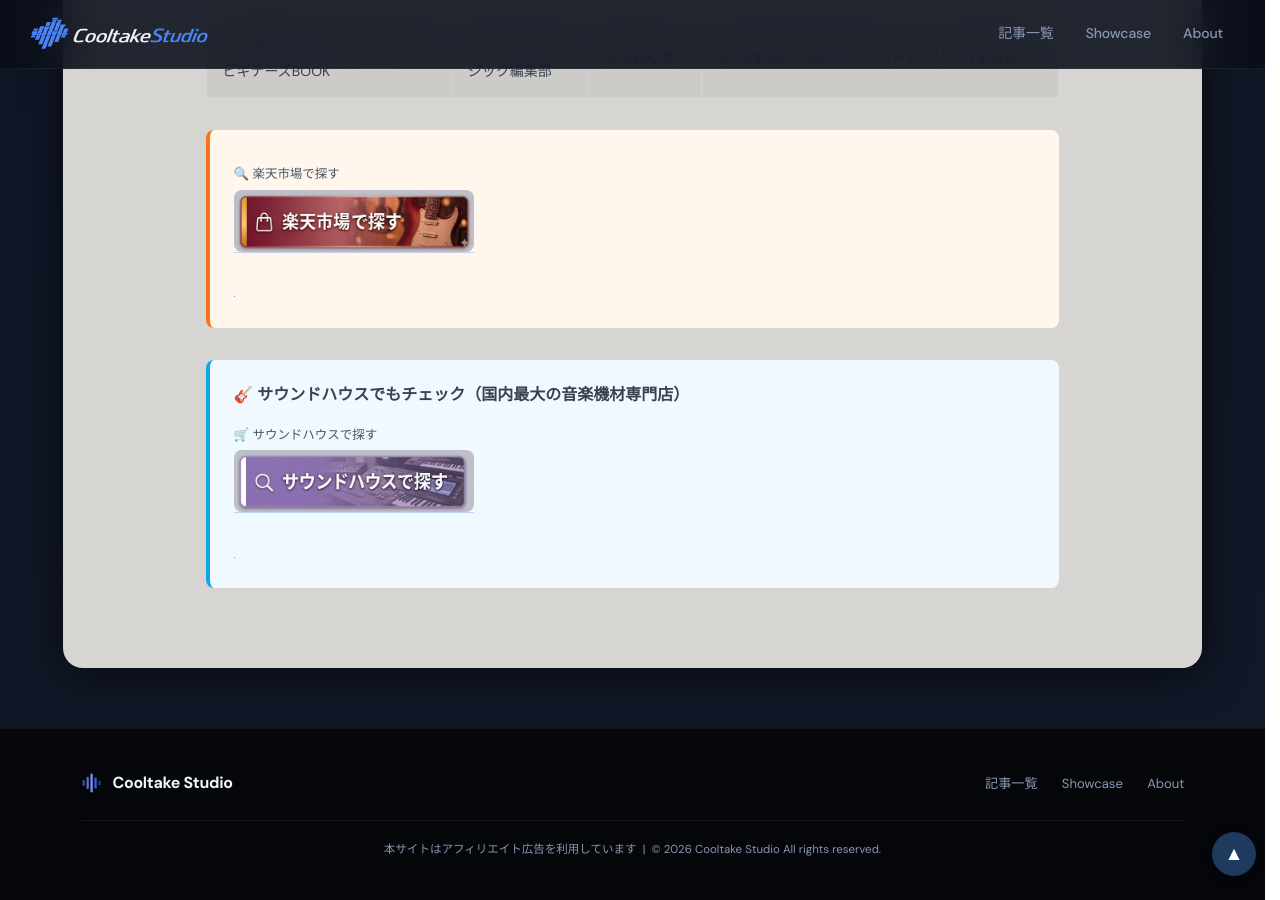
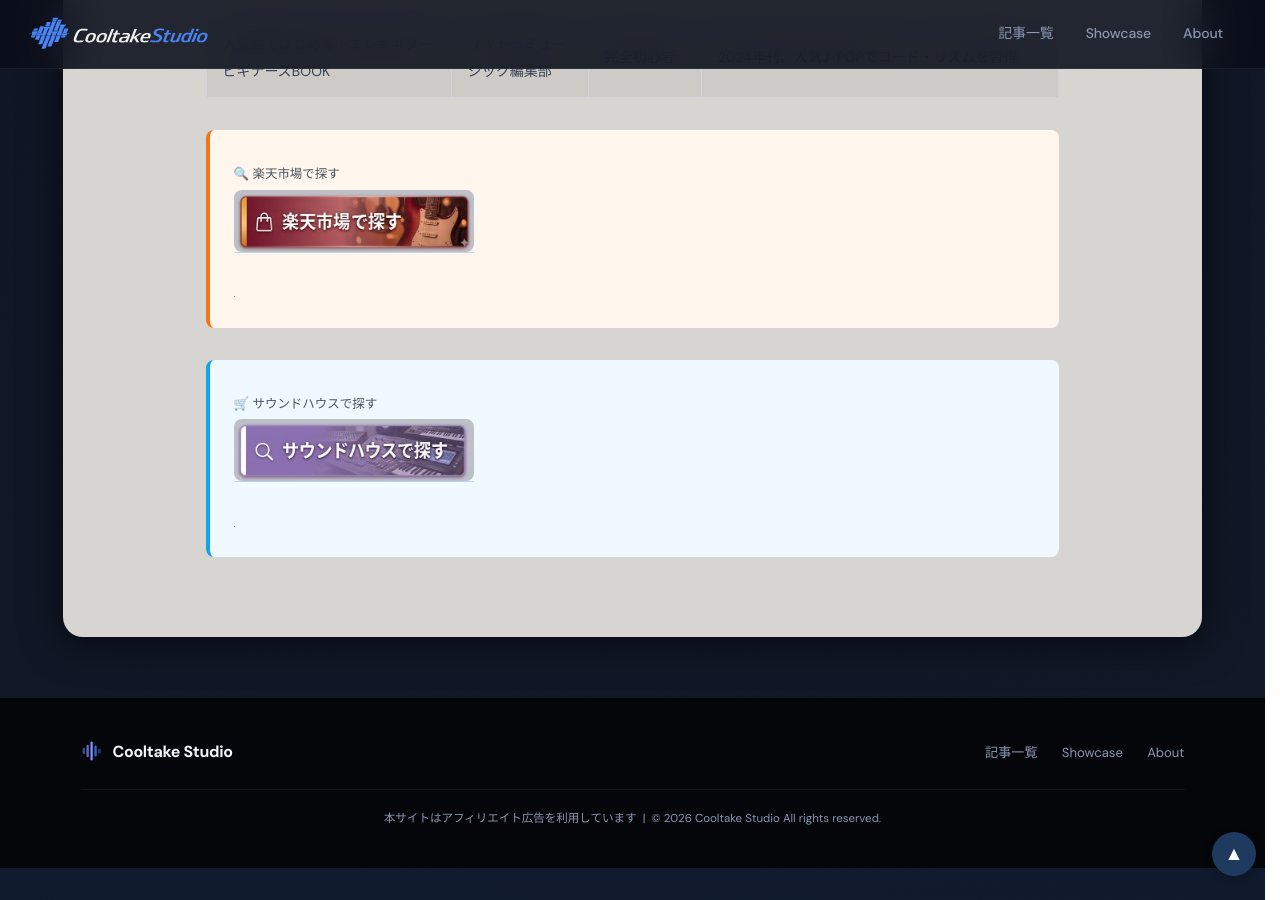
Before and after one commit to cooltake/cooltake-staging, a Jekyll site: the page built from _posts/2026-05-20-guitar-guide.md, in a window 1280 px wide and 900 px high, scrolled down 4618 px. Built offline with Jekyll 4.4.1, drawn with Linux system fonts in a browser that asks for light colours; some web fonts are replaced; grey boxes are pictures that could not be loaded.

Commit message:
style: fix remaining button patterns in 2026-05-20-guitar-guide.md

```diff
--- a/_posts/2026-05-20-guitar-guide.md
+++ b/_posts/2026-05-20-guitar-guide.md
@@ -113,7 +113,6 @@
 </div>
 
 <div style="margin:2rem 0;padding:1.2rem 1.5rem;background:#f0f9ff;border-left:4px solid #0ea5e9;border-radius:8px;">
-<p style="margin:0 0 .6rem;font-weight:bold;font-size:1rem;">&#x1F3B8; サウンドハウスでもチェック（国内最大の音楽機材専門店）</p>
 <div style="margin:.8rem 0;"><span style="display:block;font-size:.78rem;color:#4b5563;margin-bottom:3px;margin-top:6px;">🛒 サウンドハウスで探す</span>
 <a href="https://h.accesstrade.net/sp/cc?rk=01001xqc00os63&url=https%3A%2F%2Fwww.soundhouse.co.jp%2Fsearch%2Findex%2F%3Fsearch_all%3D%25E3%2582%25AE%25E3%2582%25BF%25E3%2583%25BC" rel="nofollow" referrerpolicy="no-referrer-when-downgrade" style="display:inline-block;text-decoration:none;"><img src="/assets/images/btn-soundhouse.jpg" alt="サウンドハウスで探す" width="240" style="height:auto;border-radius:8px;display:block;"></a></div>
 <img src="https://h.accesstrade.net/sp/rr?rk=01001xqc00os63" width="1" height="1" border="0" alt="" loading="lazy">
```
